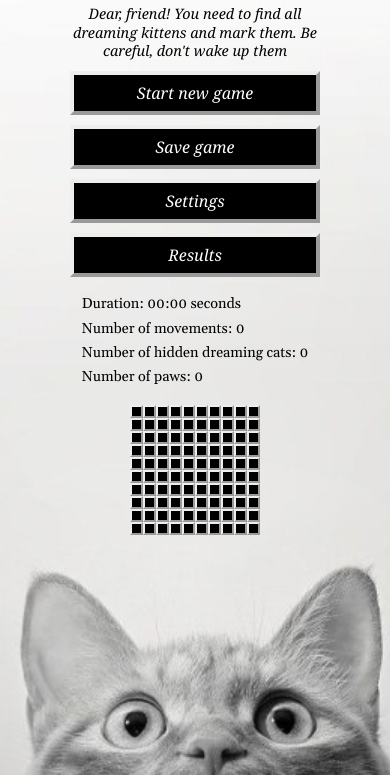
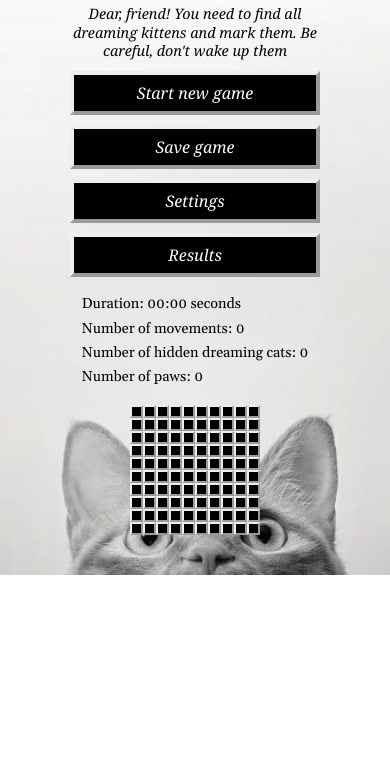
Before and after one commit to anastan588/minesweeper, a plain HTML site: page index.html in a window 390 px wide. Shown: the part 69-844 px from the top of the page. Drawn offline with Linux system fonts and the light colour scheme.

Commit message:
feat: edit adaptive

```diff
--- a/assets/styles/style.scss
+++ b/assets/styles/style.scss
@@ -40,6 +40,9 @@ aside {
 html,
 body {
   height: 100%;
+  @media screen and (max-width:870px) {
+    height: auto;
+  }
   width: 100%;
   font-size: 100%;
   line-height: 1;
```
Also changed, not shown: assets/styles/style.css, 1 other file.
